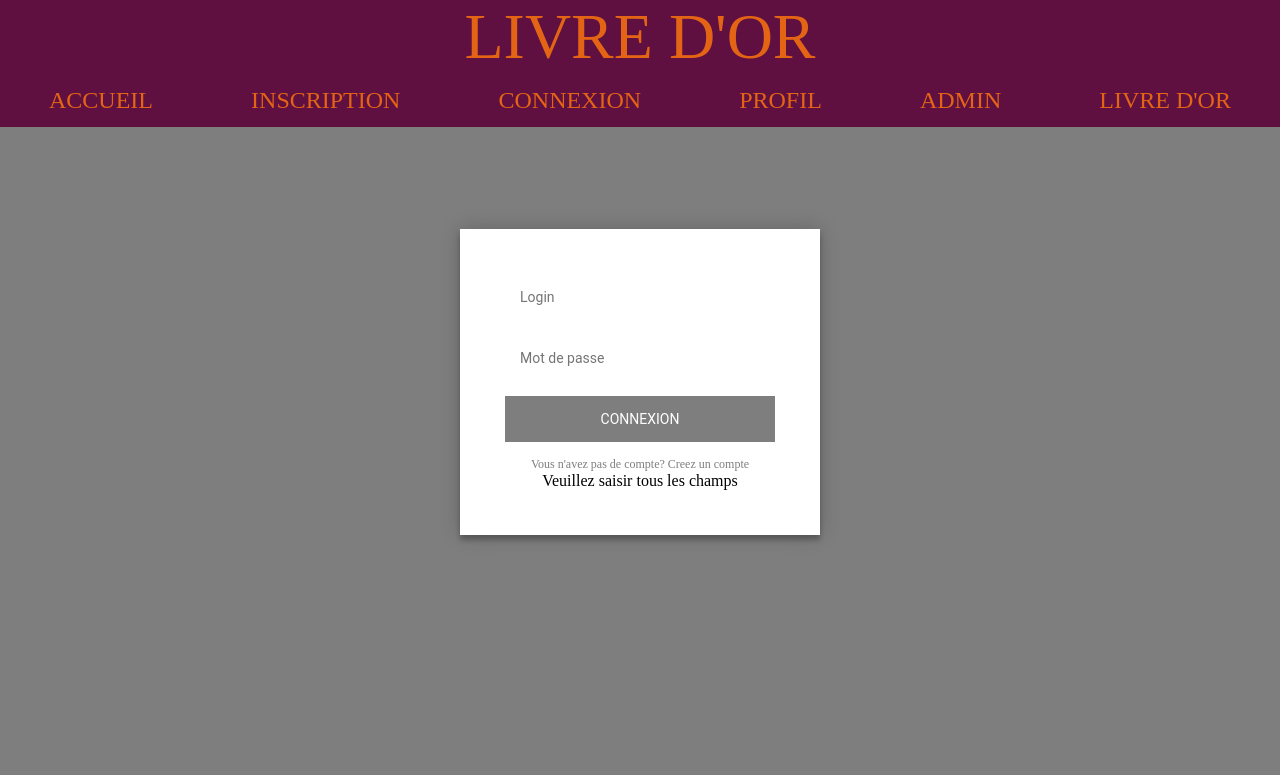
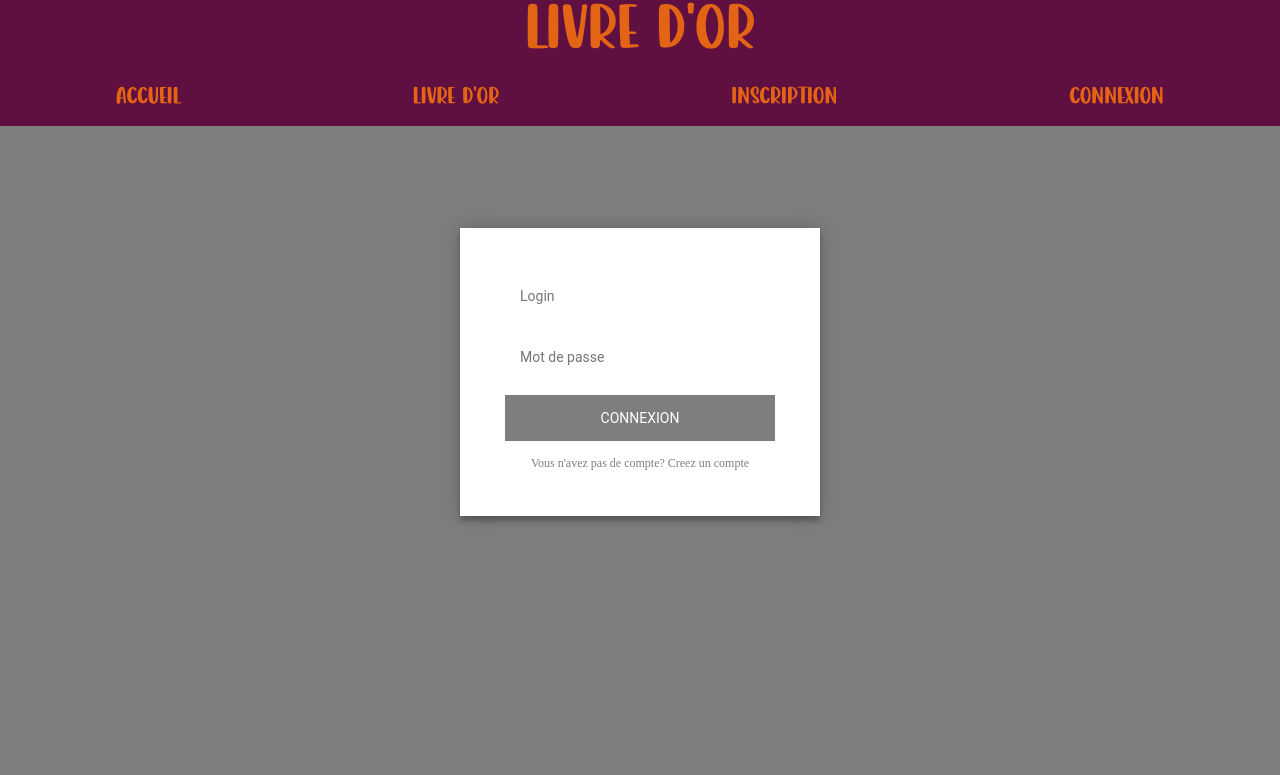
Before and after one commit to hugo-chabert/livre-or, a PHP site: page /connexion.php in a window 1280 px wide. Shown: the top 775 px of the page. Run offline with PHP 8.4, Linux system fonts and the light colour scheme.

Commit message:
Gestions liens du header + bouton deconnexion

```diff
--- /dev/null
+++ b/css/font.css
@@ -0,0 +1,4 @@
+@font-face{
+    font-family: LittleComet;
+    src: url(../font/LittleComet.otf);
+}
--- a/css/header.css
+++ b/css/header.css
@@ -1,4 +1,5 @@
 @import url(root.css);
+@import url(font.css);
 
 html,body,main{
     padding: 0;
@@ -9,6 +10,7 @@ html,body,main{
 
 .header{
     background-color: var(--TyrianPurple-);
+    font-family: LittleComet;
 }
 
 .containerHeader{
@@ -22,7 +24,7 @@ html,body,main{
     display: flex;
     flex-direction: row;
     font-size: 150%;
-    justify-content: center;
+    align-items: center;
     justify-content: space-around;
 }
 
@@ -39,6 +41,23 @@ html,body,main{
     animation-fill-mode: both;
 }
 
+.deco2{
+    background-color: transparent;
+    border: 0;
+    outline: 0;
+    cursor: pointer;
+    color: var(--SpanishOrange-);
+    font-size: 100%;
+    font-family: LittleComet;
+}
+
+.deco2:hover{
+    color: var(--RedError-);
+    animation-name: pulse;
+    animation-duration: 0.5s;
+    animation-fill-mode: both;
+}
+
 @keyframes pulse {
     0% {
         transform: scale3d(1, 1, 1);
--- a/fonctions.php
+++ b/fonctions.php
@@ -8,35 +8,38 @@ function connect_database(){
 
 function create_user(){
     $bdd = connect_database();
-    if (isset($_POST['login']) && isset($_POST['password']) && isset($_POST['Cpassword'])) {
+    if(isset($_POST['login']) && isset($_POST['password']) && isset($_POST['Cpassword'])) {
         $login= $_POST['login'];
         $password=$_POST['password'];
         $Cpassword = $_POST['Cpassword'];
-        if ($password != $Cpassword) {
-            echo'<p>Mot de passe Non identique</p><style>p{color : var(--RedError-); font-size: 1.4em;}</style>';
+        $check_user = mysqli_query($bdd, "SELECT * FROM utilisateurs WHERE login='$login'");
+        $count= mysqli_num_rows($check_user);
+        if($count == 1){
+            echo "Utilisateur déja existant";
         }
-        else if ($login == NULL || $password == NULL || $Cpassword == NULL ) {
-            echo'<p>Remplissez tous les champs</p><style>p{color : var(--RedError-); font-size: 1.4em;}</style>';
+        else{
+            if($login == NULL || $password == NULL || $Cpassword == NULL ) {
+                echo'<p>Remplissez tous les champs</p><style>p{color : var(--RedError-); font-size: 1.4em;}</style>';
+            }
+            else if($password != $Cpassword) {
+                echo'<p>Mot de passe Non identique</p><style>p{color : var(--RedError-); font-size: 1.4em;}</style>';
+            }
+            else{
+                $requete = mysqli_query($bdd, "INSERT INTO utilisateurs (login, password, id_droits) VALUES ('$login','$password', 1)");
+                header('Location: connexion.php');
+                exit();
+            }
         }
-        else {
-            $requete = mysqli_query($bdd, "INSERT INTO utilisateurs (login, password, id_droits) VALUES ('$login','$password', 1)");
-            header('Location: connexion.php');
-            exit();
-        }
-    }
-    else {
-        echo 'Veuillez saisir tous les champs';
     }
 }
 
 function connect_user() {
-    $bdd =  connect_database();
+    $bdd = connect_database();
     if (isset($_POST['login']) && isset($_POST['password'])) {
         $login = $_POST['login'];
         $pw= $_POST['password'];
         if($login != NULL && $pw != NULL) {
             $requete = mysqli_query($bdd, "SELECT * FROM utilisateurs WHERE login='$login' ");
-            $count= mysqli_num_rows($requete);
             $fetch= mysqli_fetch_assoc($requete);
             if(isset($fetch)) {
                 $sql_password= $fetch['password'];
@@ -57,8 +60,13 @@ function connect_user() {
             echo'<p>Remplissez tous les champs</p><style>p{color : var(--RedError-); font-size: 1.4em;}</style>';
         }
     }
-    else {
-        echo 'Veuillez saisir tous les champs';
+}
+
+function disconnect(){
+    if(isset($_POST['deconnexion'])){
+        session_destroy();
+        header('Location: index.php');
+        exit();
     }
 }
 
--- a/header.php
+++ b/header.php
@@ -4,11 +4,15 @@
             <div class="containerHeader">LIVRE D'OR</div>
             <div class="links">
                 <a href="index.php" class="linkHeader">ACCUEIL</a>
-                <a href="inscription.php" class="linkHeader">INSCRIPTION</a>
-                <a href="connexion.php" class="linkHeader">CONNEXION</a>
-                <a href="profil.php" class="linkHeader">PROFIL</a>
-                <a href="admin.php" class="linkHeader">ADMIN</a>
                 <a href="livre-or.php" class="linkHeader">LIVRE D'OR</a>
+                <?php if(!isset($_SESSION['user'])){echo '<a href="inscription.php" class="linkHeader">INSCRIPTION</a>';} ?>
+                <?php if(!isset($_SESSION['user'])){echo '<a href="connexion.php" class="linkHeader">CONNEXION</a>';} ?>
+                <?php if(isset($_SESSION['user'])){echo '<a href="profil.php" class="linkHeader">PROFIL</a>';} ?>
+                <?php if(isset($_SESSION['user'])){if($_SESSION['user']['id_droits'] == '13'){echo '<a href="admin.php" class="linkHeader">ADMIN</a>';}} ?>
+                <?php if(isset($_SESSION['user'])){echo '<form action="" method = "POST" class="decoButton">
+                                                            <button class = "deco2" type = "submit" name = "deconnexion" value ="Deconnexion">DECONNEXION</button>
+                                                        </form>';} ?>
             </div>
         </div>
 </header>
+<?php disconnect(); ?>
```
Also changed, not shown: font/LittleComet.otf (added).
